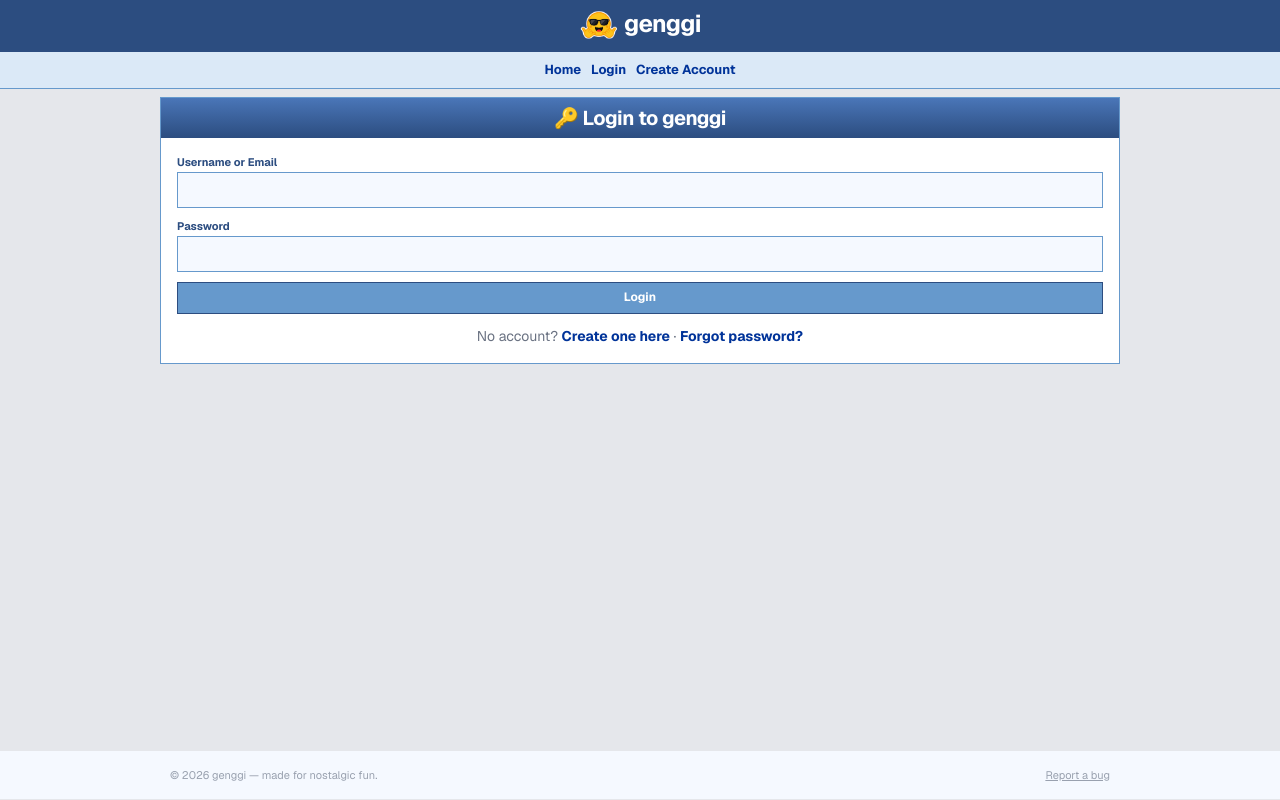
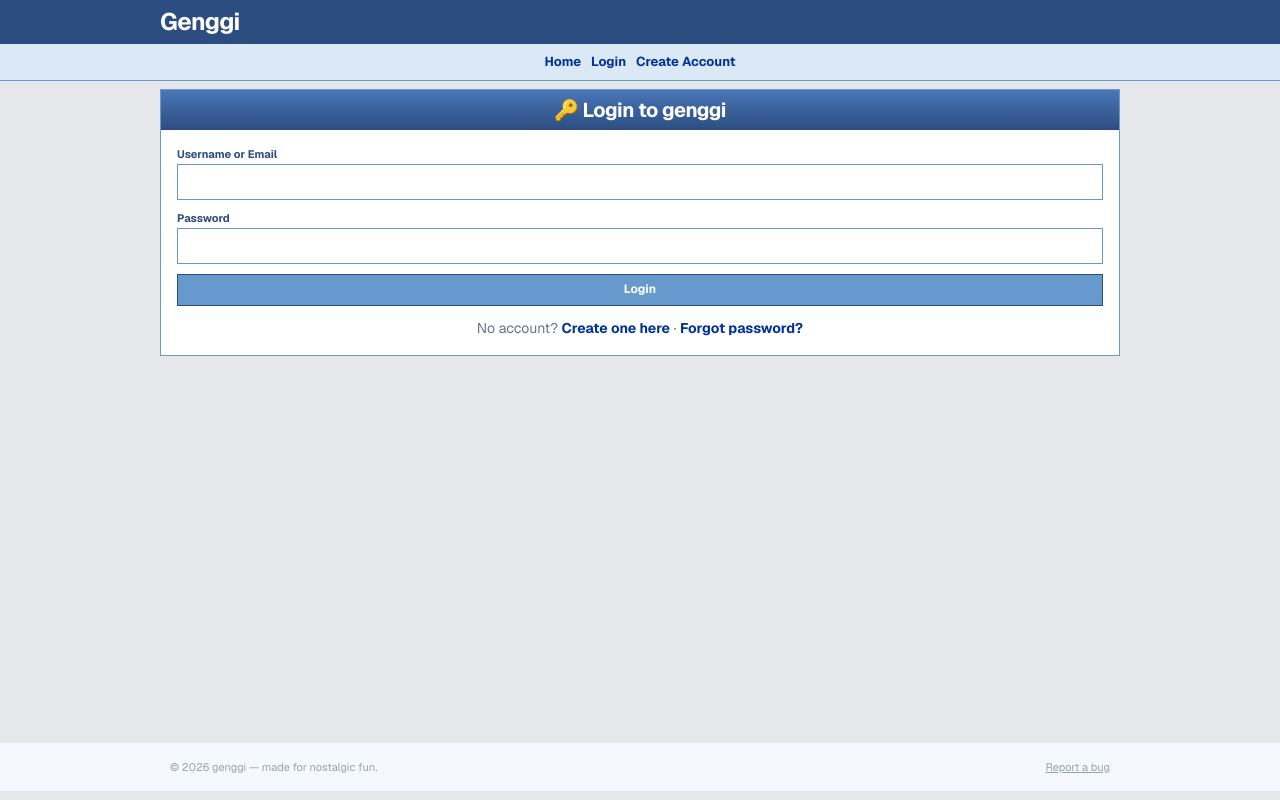
Before and after one commit to junsantilla/genggi, a Next.js app: page /login in a window 1280 px wide. Built offline with nearby package versions, Linux system fonts and the light colour scheme; no server answers.

Commit message:
update nav layout

```diff
--- a/app/components/BulletinCommentForm.tsx
+++ b/app/components/BulletinCommentForm.tsx
@@ -36,7 +36,7 @@ export default function BulletinCommentForm({
                 rows={1}
                 maxLength={500}
                 required
-                className="input flex-1 min-w-[180px]"
+                className="input flex-1 min-w-[180px] bg-[#DBE9F7]"
                 onKeyDown={(event) => {
                     if (event.key === "Enter" && !event.shiftKey) {
                         event.preventDefault();
--- a/app/components/NavBar.tsx
+++ b/app/components/NavBar.tsx
@@ -47,26 +47,40 @@ export default function NavBar({
 
     return (
         <header className="sticky top-0 z-50">
-            <div className="bg-[#2c4d80] text-white px-2.5 py-1.5 font-bold text-xl sm:text-2xl sm:text-center tracking-tight">
-                <Link href="/" className="no-underline text-white">
+            <div className="bg-[#2c4d80] text-white px-2.5 py-1.5 font-bold text-xl sm:text-2xl tracking-tight">
+                <div className="mx-auto max-w-[960px]">
+                    <Link
+                        href="/"
+                        className="no-underline text-white inline-flex items-center"
+                    >
                         {/* eslint-disable-next-line @next/next/no-img-element */}
-                    <img
+                        {/* <img
                             src="/images/genggeng-logo4.png"
                             alt="genggeng"
-                        className="h-10 w-10 inline-block object-cover rounded"
-                    />{" "}
-                    genggi
+                            className="h-10 w-10 inline-block object-cover rounded mr-1"
+                        />{" "} */}
+                        Genggi
                     </Link>
                 </div>
-            <nav className="nav-scrollbar-hidden bg-[#dbe9f7] border-b border-[#6699cc] px-2.5 py-1.5 text-[12px] sm:text-[13px] flex flex-nowrap items-center gap-x-2.5 overflow-x-auto overscroll-x-contain whitespace-nowrap sm:justify-center">
+            </div>
+            <nav className="nav-scrollbar-hidden bg-[#dbe9f7] border-b border-[#6699cc] px-2.5 py-1.5 text-[12px] sm:text-[13px] overflow-x-auto overscroll-x-contain">
+                <div className="mx-auto flex min-w-max max-w-[960px] items-center justify-between gap-x-6">
                     {isLoggedIn ? (
                         <>
-                        <NavLink href="/">Home</NavLink>
-                        <NavLink href={`/${username}`}>My Profile</NavLink>
-                        <NavLink href="/friends" count={counts.friendRequests}>
+                            <div className="flex items-center gap-x-2.5">
+                                <NavLink href={`/${username}`}>
+                                    My Profile
+                                </NavLink>
+                                <NavLink
+                                    href="/friends"
+                                    count={counts.friendRequests}
+                                >
                                     Friends
                                 </NavLink>
-                        <NavLink href="/messages" count={counts.messages}>
+                                <NavLink
+                                    href="/messages"
+                                    count={counts.messages}
+                                >
                                     Messages
                                 </NavLink>
                                 <NavLink href="/chatboxes">Chatbox</NavLink>
@@ -77,18 +91,26 @@ export default function NavBar({
                                 >
                                     Notifications
                                 </NavLink>
+                            </div>
+                            <div className="flex items-center gap-x-2.5">
                                 <NavLink href="/edit">Edit Profile</NavLink>
-                        <NavLink href="/layouts/generator">Layout Generator</NavLink>
-                        {isAdmin && <NavLink href="/admin">Admin</NavLink>}
+                                <NavLink href="/layouts/generator">
+                                    Layout Generator
+                                </NavLink>
+                                {isAdmin && (
+                                    <NavLink href="/admin">Admin</NavLink>
+                                )}
                                 <LogoutButton />
+                            </div>
                         </>
                     ) : (
-                    <>
+                        <div className="mx-auto flex items-center gap-x-2.5">
                             <NavLink href="/">Home</NavLink>
                             <NavLink href="/login">Login</NavLink>
                             <NavLink href="/signup">Create Account</NavLink>
-                    </>
+                        </div>
                     )}
+                </div>
             </nav>
         </header>
     );
--- a/app/components/PostComposer.tsx
+++ b/app/components/PostComposer.tsx
@@ -57,7 +57,7 @@ export default function PostComposer({
                         setPosted(false);
                     }}
                     disabled={pending}
-                    className="input w-full resize-none pr-16"
+                    className="input w-full resize-none pr-16 bg-white"
                     placeholder={placeholder}
                 />
                 <span
--- a/app/globals.css
+++ b/app/globals.css
@@ -101,7 +101,7 @@ main:has(.landing-page) {
 .input {
     width: 100%;
     border: 1px solid #6699cc;
-    background: #f5f9ff;
+    /* background: #dbe9f7; */
     padding: 0.3rem 0.5rem;
     font-size: 16px;
     color: #000;
@@ -201,7 +201,7 @@ select {
 /* Profile theme: form controls inside a profile page follow the user's theme */
 .profile-page .input {
     border-color: var(--profile-border, #6699cc);
-    background: #f5f9ff;
+    background: #dbe9f7;
 }
 .profile-page .input:focus {
     outline-color: var(--profile-border, #6699cc);
```
Lines whose indentation alone changed are shown as unchanged.
